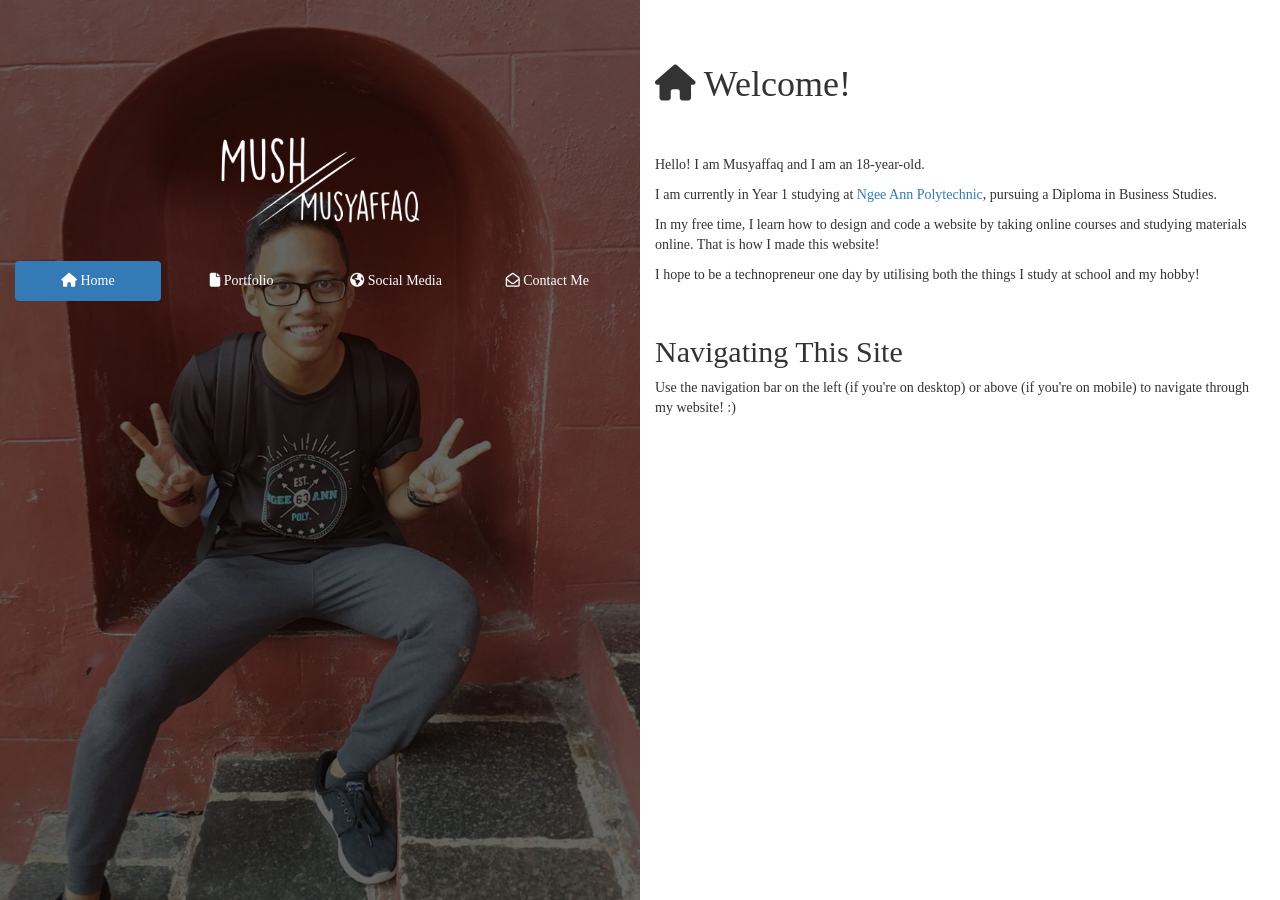
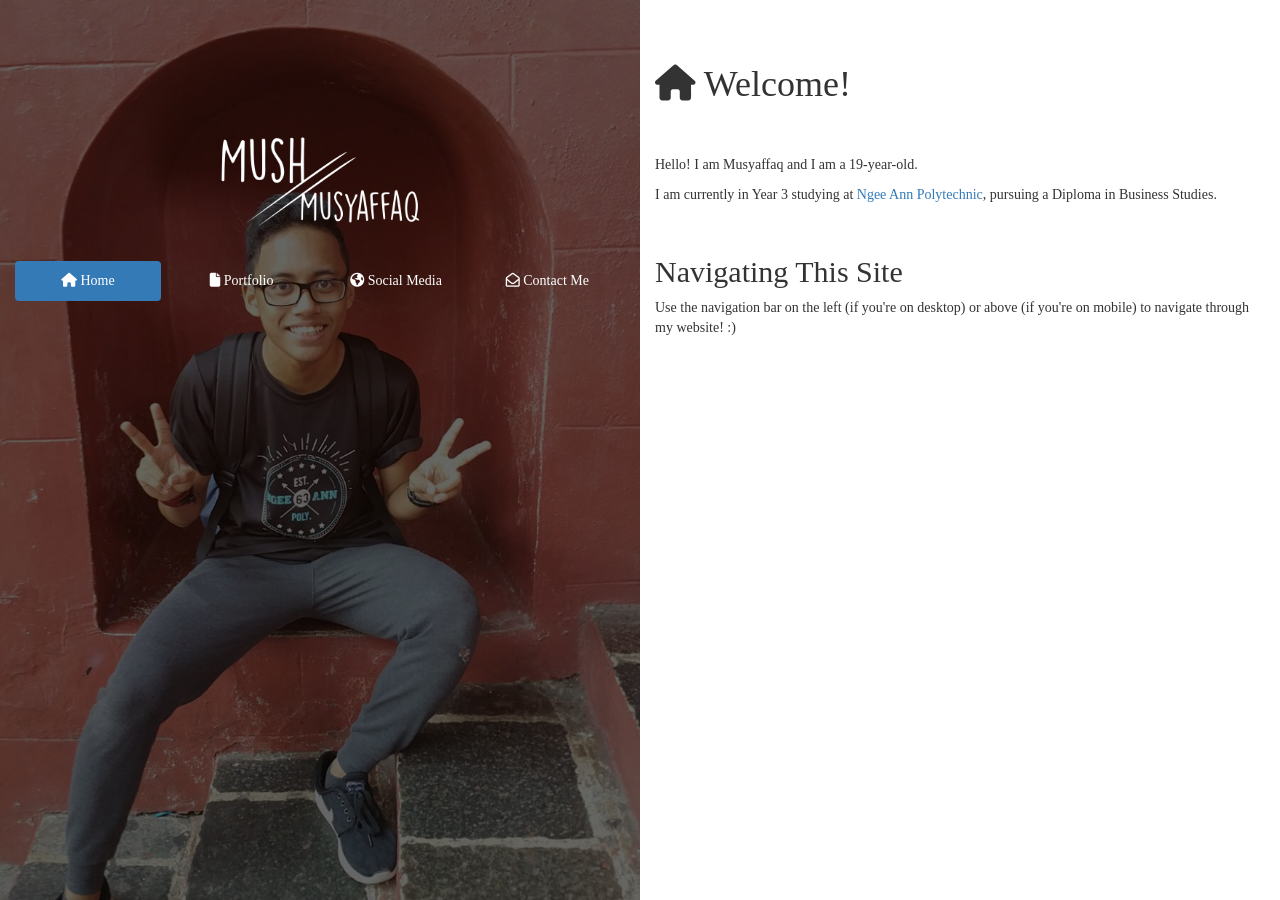
Before and after one commit to Musyaffaq/Musyaffaq.github.io, a Jekyll site: the page built from index.html, in a window 1280 px wide. Built offline with Jekyll 4.4.1, drawn with Linux system fonts in a browser that asks for light colours; nearby versions of some CDN libraries; some web fonts are replaced.

Commit message:
Update index.html

```diff
--- a/index.html
+++ b/index.html
@@ -5,10 +5,8 @@ title: Musyaffaq
 <h1><i class="fa fa-home" aria-hidden="true"></i> Welcome!</h1>
 <br/>
 <br/>
-<p>Hello! I am Musyaffaq and I am an 18-year-old.</p>
-<p>I am currently in Year 1 studying at <a href="http://www.np.edu.sg/Pages/default.aspx" target="_blank">Ngee Ann Polytechnic</a>, pursuing a Diploma in Business Studies.</p>
-<p>In my free time, I learn how to design and code a website by taking online courses and studying materials online. That is how I made this website!</p>
-<p>I hope to be a technopreneur one day by utilising both the things I study at school and my hobby!</p>
+<p>Hello! I am Musyaffaq and I am a 19-year-old.</p>
+<p>I am currently in Year 3 studying at <a href="http://www.np.edu.sg/Pages/default.aspx" target="_blank">Ngee Ann Polytechnic</a>, pursuing a Diploma in Business Studies.</p>
 <br/>
 <h2>Navigating This Site</h2>
 <p>Use the navigation bar on the left (if you're on desktop) or above (if you're on mobile) to navigate through my website! :) </p>
```
